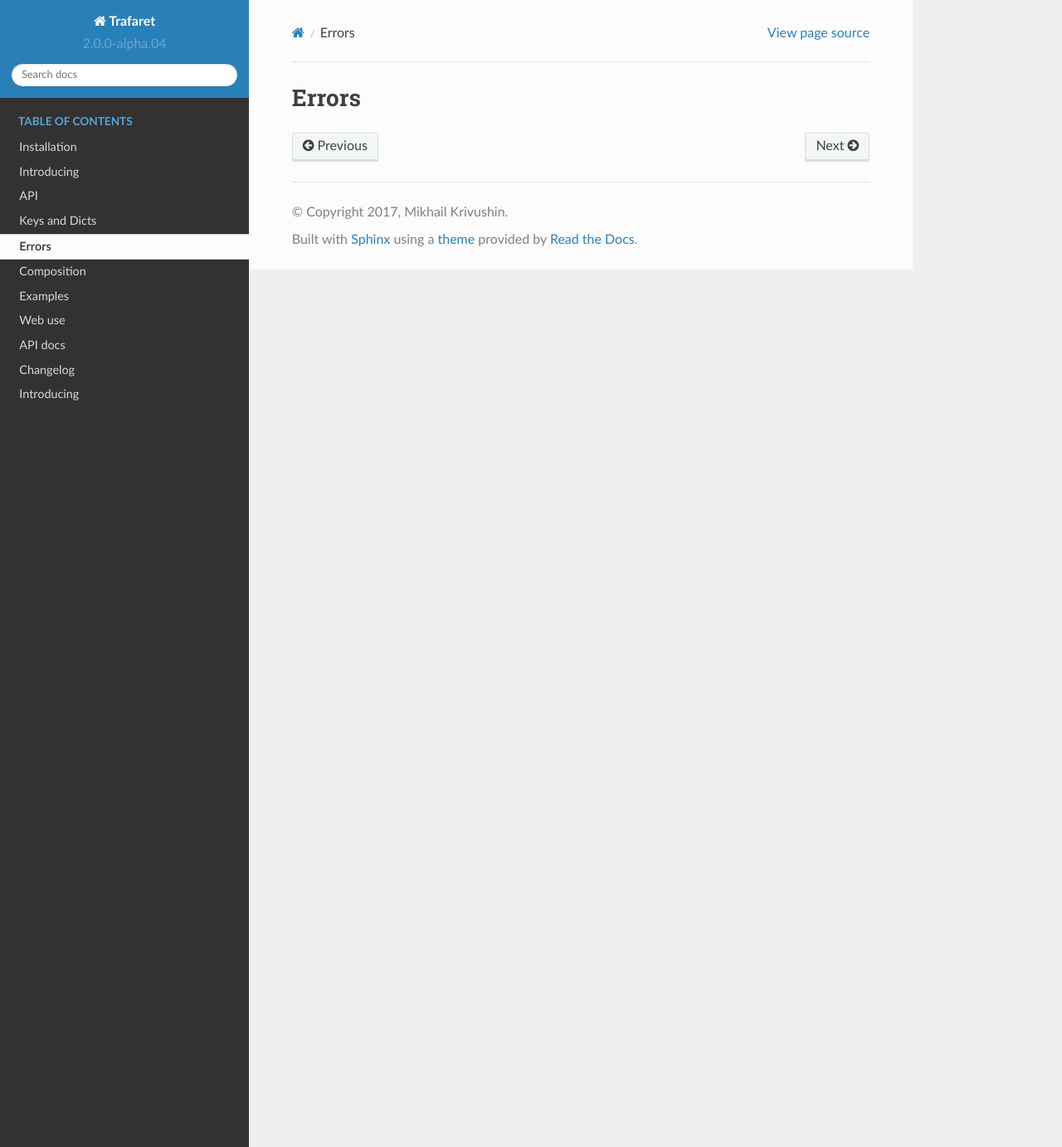
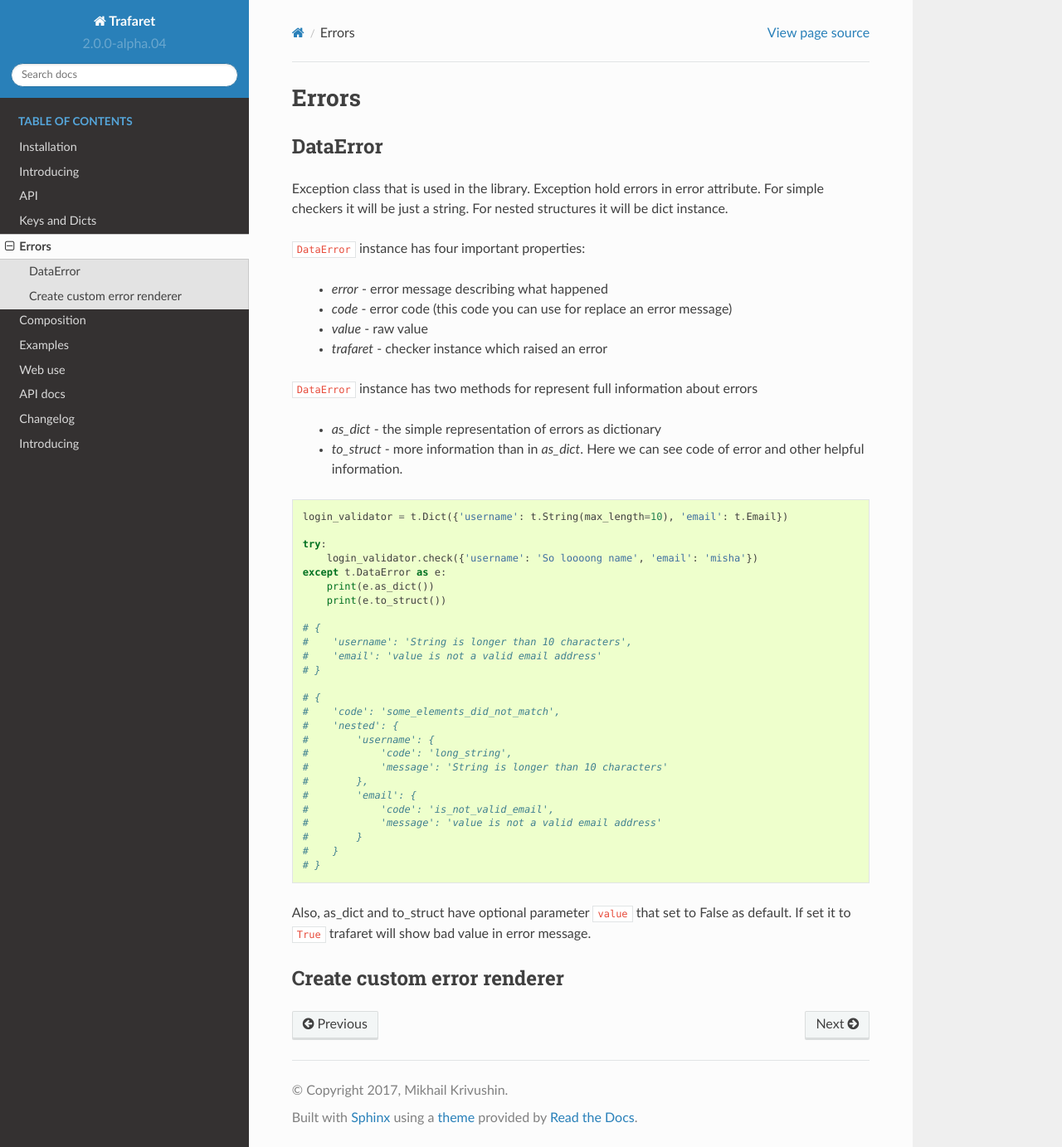
Before and after one commit to Deepwalker/trafaret, a Sphinx documentation site: the page built from docs/errors.rst, in a window 1280 px wide and 1383 px high. Shown: the whole window at 83% size. Built offline with Sphinx 7.4.7 and the Read the Docs theme 2.0.0, drawn with Linux system fonts in a browser that asks for light colours.

Commit message:
docs: added part about errors

```diff
--- a/docs/errors.rst
+++ b/docs/errors.rst
@@ -1,2 +1,60 @@
 Errors
 ======
+
+DataError
+.........
+
+Exception class that is used in the library. Exception hold errors in error
+attribute. For simple checkers it will be just a string. For nested structures
+it will be dict instance.
+
+``DataError`` instance has four important properties:
+
+    - `error` - error message describing what happened
+    - `code` - error code (this code you can use for replace an error message)
+    - `value` - raw value
+    - `trafaret` - checker instance which raised an error
+
+
+``DataError`` instance has two methods for represent full information about errors
+
+    - `as_dict` - the simple representation of errors as dictionary
+    - `to_struct` - more information than in `as_dict`.
+      Here we can see code of error and other helpful information.
+
+.. code-block:: python
+
+    login_validator = t.Dict({'username': t.String(max_length=10), 'email': t.Email})
+
+    try:
+        login_validator.check({'username': 'So loooong name', 'email': 'misha'})
+    except t.DataError as e:
+        print(e.as_dict())
+        print(e.to_struct())
+
+    # {
+    #    'username': 'String is longer than 10 characters',
+    #    'email': 'value is not a valid email address'
+    # }
+
+    # {
+    #    'code': 'some_elements_did_not_match',
+    #    'nested': {
+    #        'username': {
+    #            'code': 'long_string',
+    #            'message': 'String is longer than 10 characters'
+    #        },
+    #        'email': {
+    #            'code': 'is_not_valid_email',
+    #            'message': 'value is not a valid email address'
+    #        }
+    #    }
+    # }
+
+
+Also, as_dict and to_struct have optional parameter ``value`` that set to False
+as default. If set it to ``True`` trafaret will show bad value in error message.
+
+
+Create custom error renderer
+............................
```
